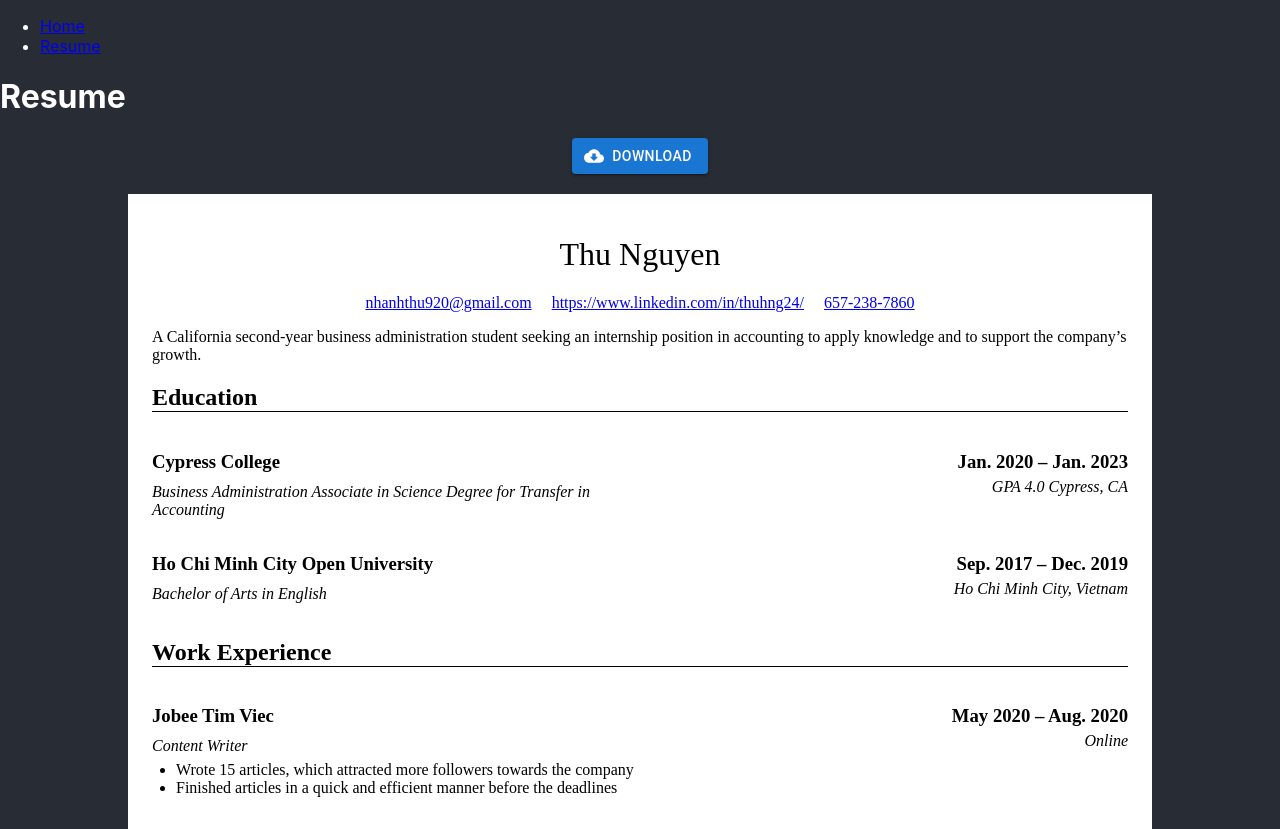
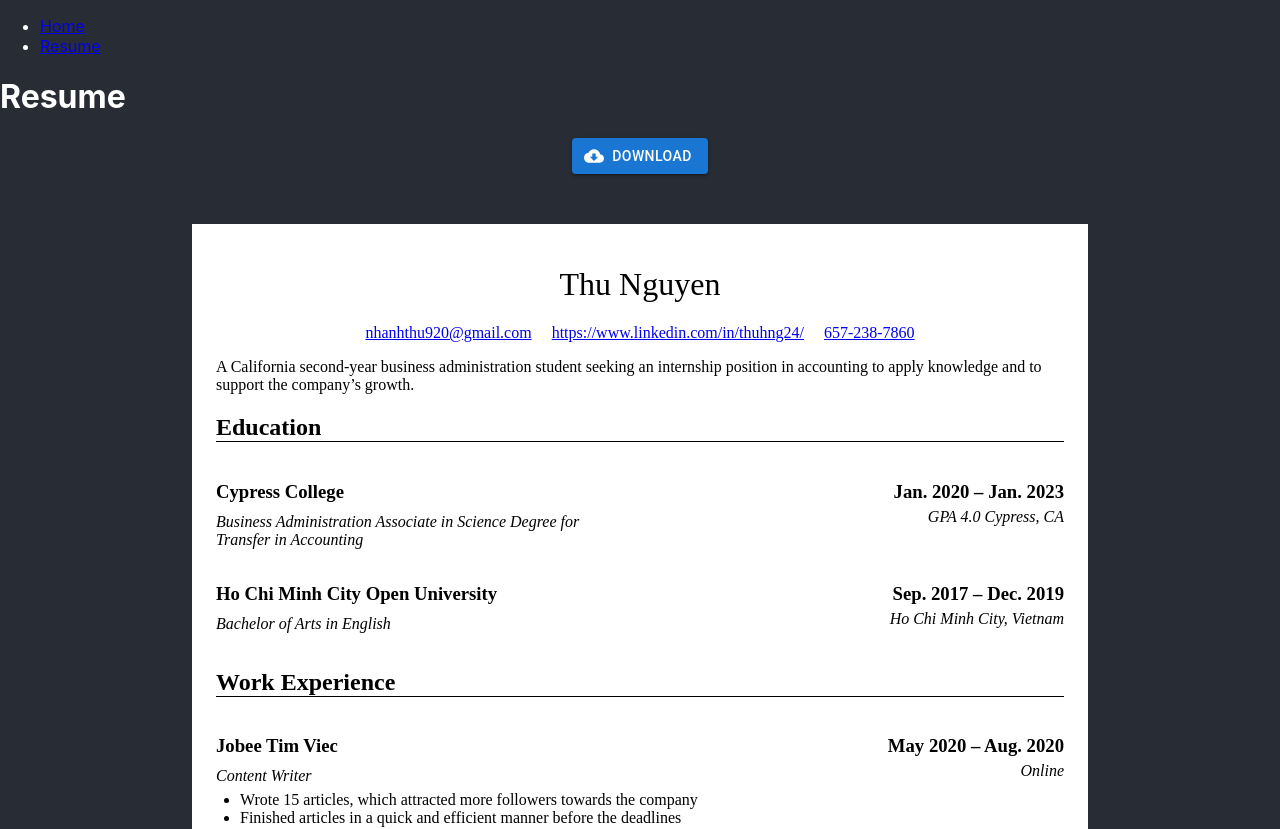
Before and after one commit to Brian-E-Nguyen/Thu-Website, a JavaScript app: page /resume in a window 1280 px wide. Shown: the top 829 px of the page. Built offline with nearby package versions, Linux system fonts and the light colour scheme.

Commit message:
Resume.css: fixed margins for resume

```diff
--- a/src/components/Resume/Resume.css
+++ b/src/components/Resume/Resume.css
@@ -2,7 +2,7 @@
   background-color: white;
   color: black;
   font-family: 'Times New Roman', Times, serif;
-  margin: 20px 10vw;
+  margin: 50px 15vw;
   padding: 20px 0;
 }
 
```
